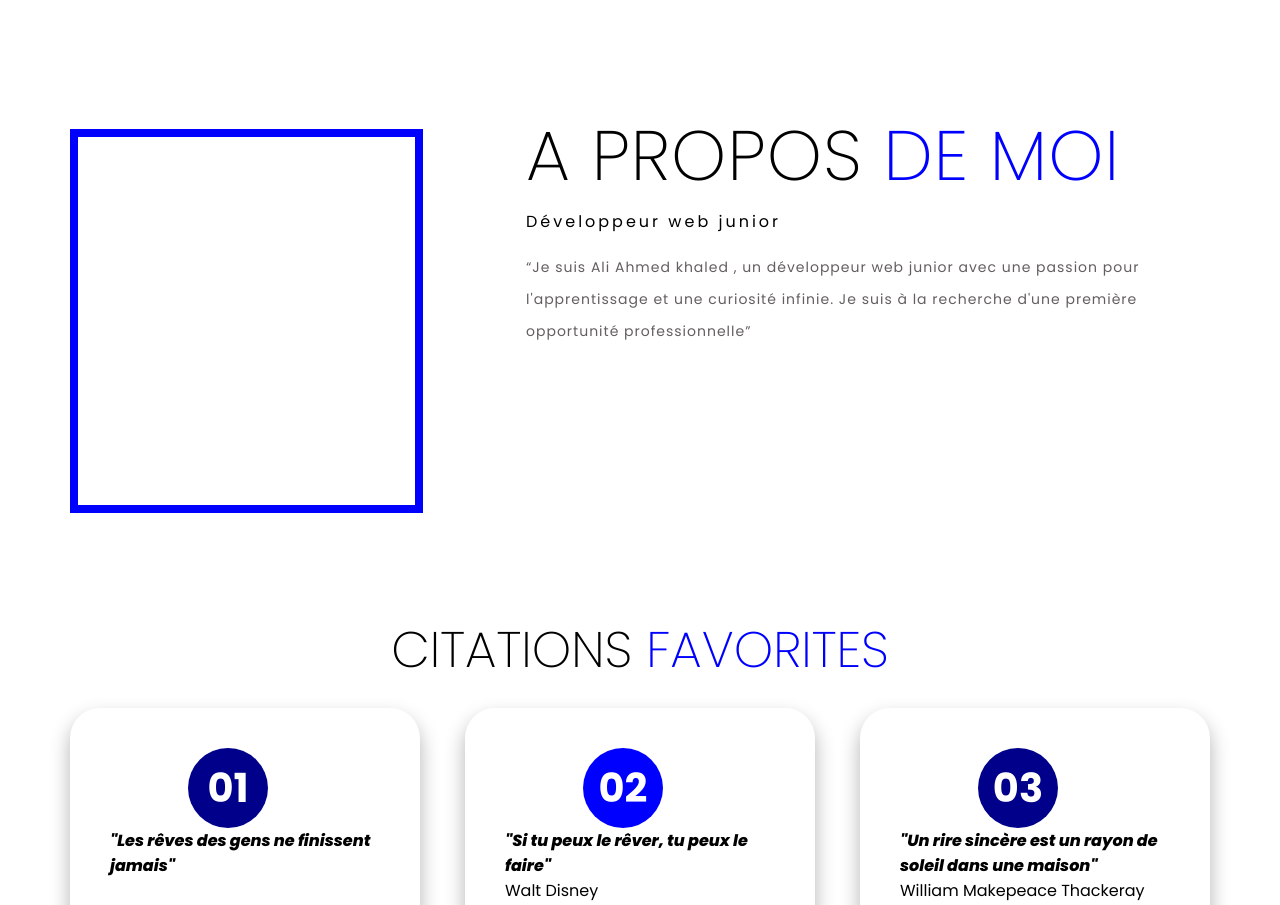
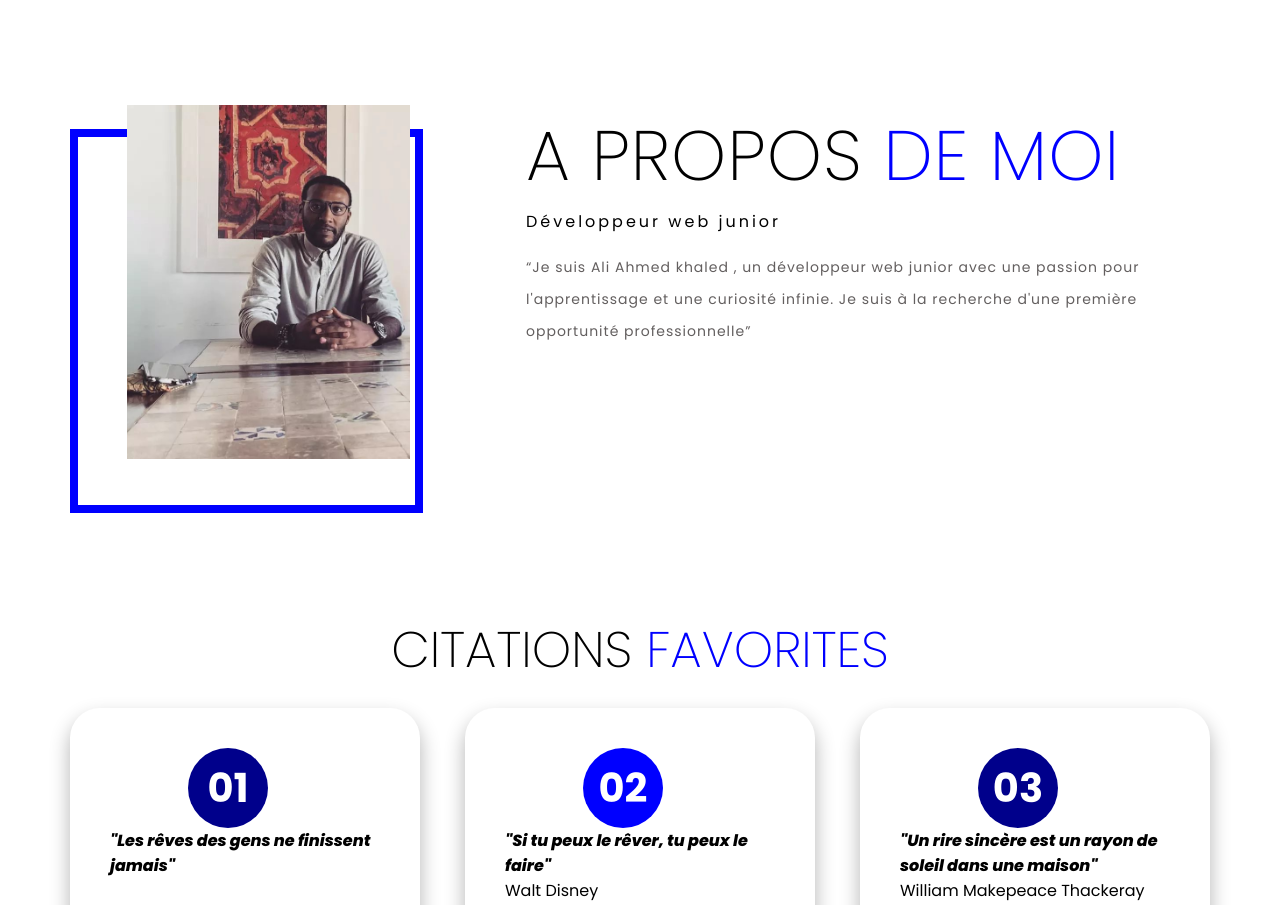
Before and after one commit to ahmedkhaledali/myportfolio, a plain HTML site: page index.html in a window 1280 px wide. Shown: the part 882-1787 px from the top of the page. Drawn offline with Linux system fonts and the light colour scheme; the site is published under a folder, as on GitHub Pages, so addresses that start at the root find nothing.

Commit message:
Update index.html

```diff
--- a/index.html
+++ b/index.html
@@ -58,7 +58,7 @@
   <section class="section" id="about">
     <div class="container">
       <div class="about-pic">
-        <img class="img" src="/aliphoto.jpg" alt="" />
+        <img class="img" src="aliphoto.jpg" alt="" />
       </div>
       <div class="about-content">
         <h2 class="section-title">A PROPOS <span>DE MOI</span></h2>
```
